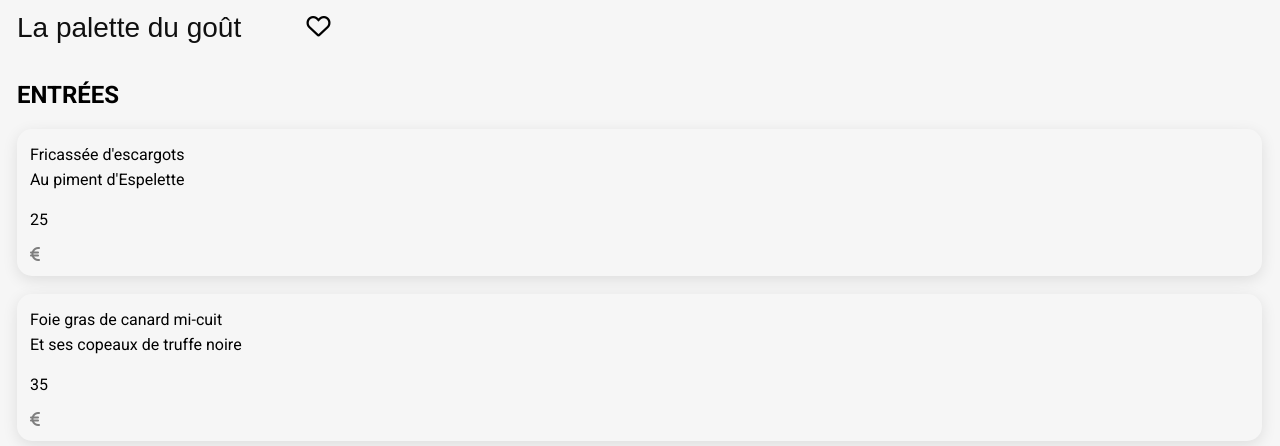
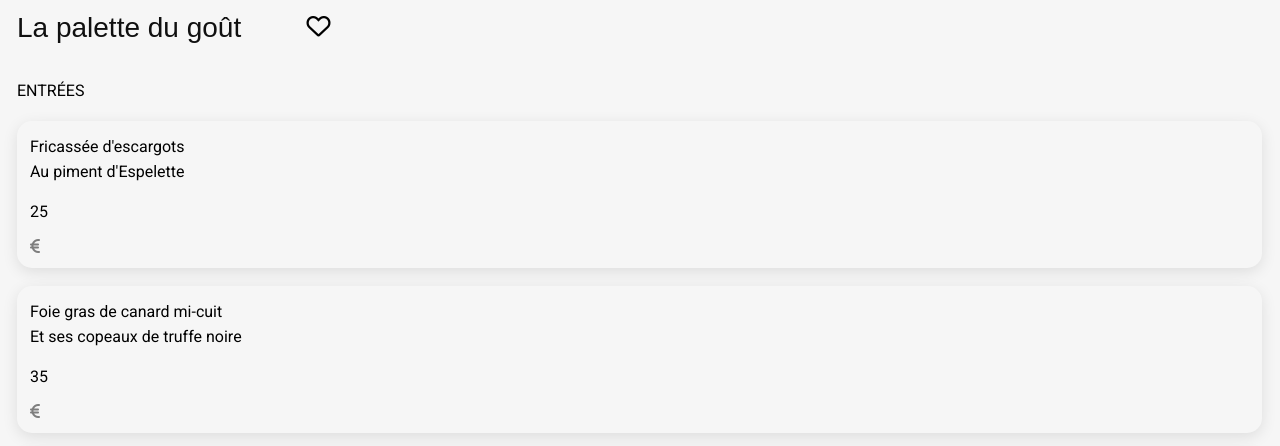
Before and after one commit to RodolpheACHY/ohmyfood, a plain HTML site: page restaurants/la-palette-du-gout.html in a window 1280 px wide. Shown: the part 354-800 px from the top of the page. Drawn offline with Linux system fonts and the light colour scheme; a web font is replaced by a local one.

Commit message:
Add integration subtitle police fonts menu section

```diff
--- a/restaurants/SASS/menus.scss
+++ b/restaurants/SASS/menus.scss
@@ -58,6 +58,13 @@
 
 .menus__subtitle {
     margin-top: 0px;
+    width: 275px;
+    height: 27px;
+    font-size: $body-font-size;
+    font-style: normal;
+    font-weight: $body-highlight-font-weight;
+    line-height: $body-line-height;
+    text-transform: uppercase;
 }
 
 .menus__cards {
```
Also changed, not shown: restaurants/CSS/style.css, 1 other file.
